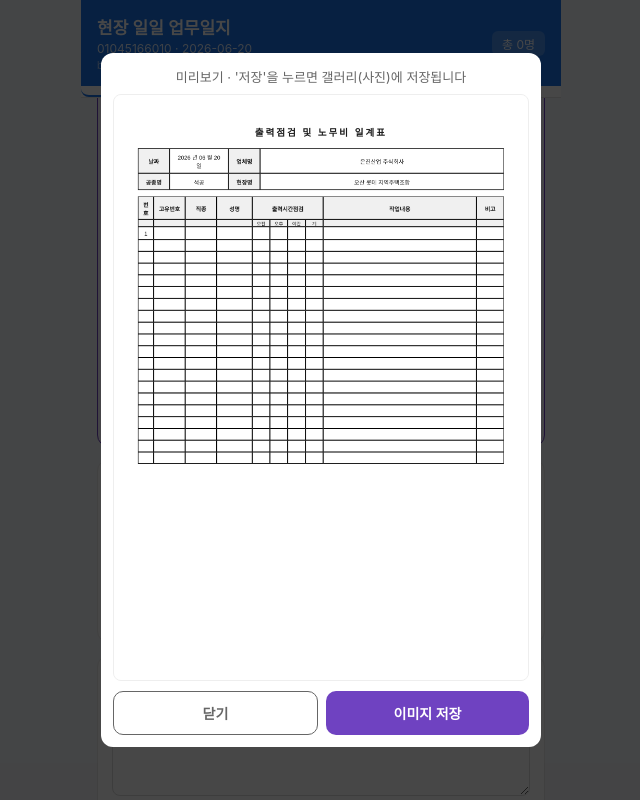
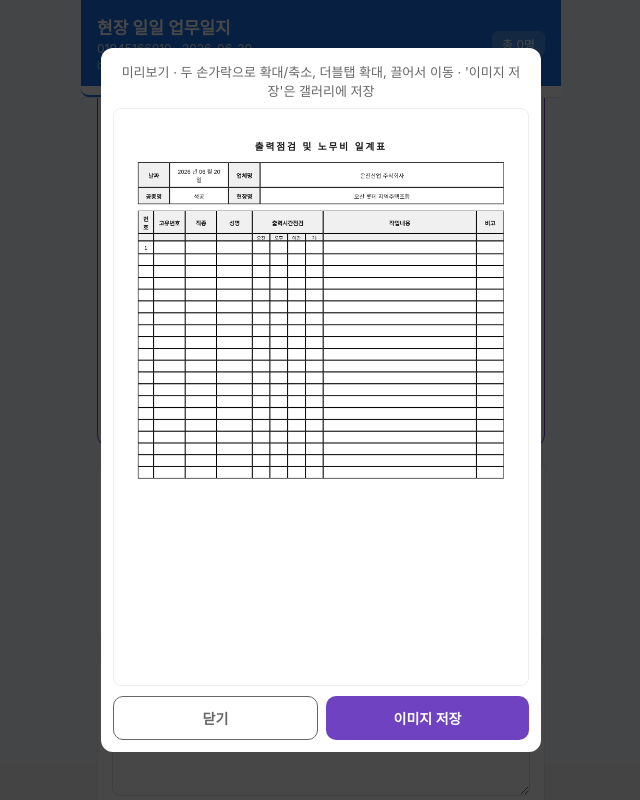
Before and after one commit to lsj30704-glitch/site-diary, a React (Vite) app: page / in a window 1280 px wide. Both pictures are taken after a click on the button "🖼️ 출력명부 사진(이미지)으로 저장". Shown: the part 475-1275 px from the top of the page, without its empty margins (319-959 px from the left). Built offline with nearby package versions, Linux system fonts and the light colour scheme.

Commit message:
Feat: 보관함 이미지 미리보기에 핀치 줌·팬·더블탭 추가(ZoomableImage), 모달/기타 로직 유지

```diff
--- a/src/App.jsx
+++ b/src/App.jsx
@@ -50,6 +50,77 @@ const defaultState = (site="") => ({ date: TODAY(), site, manager: lastManager()
 const fmtDate = d => { const dt = new Date(d); return `${dt.getFullYear()} 년 ${String(dt.getMonth()+1).padStart(2,'0')} 월 ${String(dt.getDate()).padStart(2,'0')} 일`; };
 const defaultRosterRow = () => ({ id: UID(), no:"", job:"", name:"", am:"", pm:"", night:"", work:"", note:"" });
 const rTotal = r => { const n = v => parseFloat(v)||0; const t = n(r.am)+n(r.pm)+n(r.night); return t ? (Number.isInteger(t)?t:t.toFixed(1)) : ""; };
+
+// 미리보기용 핀치 줌/팬/더블탭 이미지 — 모바일 터치 기준 (touch-action:none)
+function ZoomableImage({ src }) {
+  const wrapRef = useRef(null);
+  const imgRef = useRef(null);
+  const st = useRef({ scale:1, tx:0, ty:0, mode:null, startDist:0, startScale:1, midX:0, midY:0, baseTx:0, baseTy:0, lastX:0, lastY:0, tapX:0, tapY:0, tapAt:0, lastTap:0 });
+
+  const apply = () => { const i = imgRef.current; if (i) i.style.transform = `translate(${st.current.tx}px, ${st.current.ty}px) scale(${st.current.scale})`; };
+  const clamp = () => {
+    const w = wrapRef.current, i = imgRef.current; if (!w || !i) return;
+    const cw = w.clientWidth, ch = w.clientHeight, iw = i.offsetWidth * st.current.scale, ih = i.offsetHeight * st.current.scale;
+    let minX, maxX, minY, maxY;
+    if (iw <= cw) { minX = maxX = (cw - iw) / 2; } else { minX = cw - iw; maxX = 0; }
+    if (ih <= ch) { minY = maxY = (ch - ih) / 2; } else { minY = ch - ih; maxY = 0; }
+    st.current.tx = Math.min(maxX, Math.max(minX, st.current.tx));
+    st.current.ty = Math.min(maxY, Math.max(minY, st.current.ty));
+  };
+  const dist = t => Math.hypot(t[0].clientX - t[1].clientX, t[0].clientY - t[1].clientY);
+  const rel = (x, y) => { const r = wrapRef.current.getBoundingClientRect(); return [x - r.left, y - r.top]; };
+  const zoomTo = (ns, fx, fy) => {
+    ns = Math.min(6, Math.max(1, ns));
+    st.current.tx = fx - (fx - st.current.tx) * (ns / st.current.scale);
+    st.current.ty = fy - (fy - st.current.ty) * (ns / st.current.scale);
+    st.current.scale = ns; clamp(); apply();
+  };
+
+  const onStart = e => {
+    const t = e.touches;
+    if (t.length === 2) {
+      st.current.mode = "pinch"; st.current.startDist = dist(t); st.current.startScale = st.current.scale;
+      const [mx, my] = rel((t[0].clientX + t[1].clientX) / 2, (t[0].clientY + t[1].clientY) / 2);
+      st.current.midX = mx; st.current.midY = my; st.current.baseTx = st.current.tx; st.current.baseTy = st.current.ty;
+    } else if (t.length === 1) {
+      st.current.mode = "pan"; st.current.lastX = t[0].clientX; st.current.lastY = t[0].clientY;
+      st.current.tapX = t[0].clientX; st.current.tapY = t[0].clientY; st.current.tapAt = Date.now();
+    }
+  };
+  const onMove = e => {
+    const t = e.touches;
+    if (st.current.mode === "pinch" && t.length === 2) {
+      const ns = Math.min(6, Math.max(1, st.current.startScale * (dist(t) / (st.current.startDist || 1))));
+      const k = ns / st.current.startScale;
+      st.current.tx = st.current.midX - (st.current.midX - st.current.baseTx) * k;
+      st.current.ty = st.current.midY - (st.current.midY - st.current.baseTy) * k;
+      st.current.scale = ns; clamp(); apply();
+    } else if (st.current.mode === "pan" && t.length === 1) {
+      st.current.tx += t[0].clientX - st.current.lastX; st.current.ty += t[0].clientY - st.current.lastY;
+      st.current.lastX = t[0].clientX; st.current.lastY = t[0].clientY; clamp(); apply();
+    }
+  };
+  const onEnd = e => {
+    if (e.touches.length > 0) return;
+    const ct = e.changedTouches[0], now = Date.now();
+    const moved = ct ? Math.hypot(ct.clientX - st.current.tapX, ct.clientY - st.current.tapY) : 99;
+    const wasTap = st.current.mode === "pan" && moved < 10 && now - st.current.tapAt < 300;
+    if (wasTap && now - st.current.lastTap < 300) {
+      if (st.current.scale > 1.05) { st.current.scale = 1; st.current.tx = 0; st.current.ty = 0; clamp(); apply(); }
+      else { const [fx, fy] = rel(ct.clientX, ct.clientY); zoomTo(2.5, fx, fy); }
+      st.current.lastTap = 0;
+    } else if (wasTap) { st.current.lastTap = now; } else { st.current.lastTap = 0; }
+    st.current.mode = null;
+  };
+
+  return (
+    <div ref={wrapRef} onTouchStart={onStart} onTouchMove={onMove} onTouchEnd={onEnd}
+      style={{ overflow:"hidden", flex:1, border:"1px solid #eee", borderRadius:8, background:"#fafafa", touchAction:"none", position:"relative" }}>
+      <img ref={imgRef} src={src} draggable={false} alt="미리보기"
+        style={{ width:"100%", display:"block", transformOrigin:"0 0", willChange:"transform", userSelect:"none", WebkitUserSelect:"none" }} />
+    </div>
+  );
+}
 
 export default function App() {
   // 앱을 열면(작성 시작) 항상 오늘 날짜가 보이도록 — 작성 중이던 다른 내용은 그대로 유지
@@ -596,10 +667,8 @@ export default function App() {
         {preview && (
           <div onClick={() => setPreview(null)} style={{ position:"fixed", inset:0, background:"rgba(0,0,0,.72)", zIndex:200, display:"flex", flexDirection:"column", alignItems:"center", justifyContent:"center", padding:16 }}>
             <div onClick={e => e.stopPropagation()} style={{ background:"#fff", borderRadius:12, padding:12, width:"100%", maxWidth:440, maxHeight:"88vh", display:"flex", flexDirection:"column" }}>
-              <div style={{ fontSize:13, color:"#666", margin:"2px 0 8px", textAlign:"center" }}>미리보기 · '저장'을 누르면 갤러리(사진)에 저장됩니다</div>
-              <div style={{ overflow:"auto", flex:1, border:"1px solid #eee", borderRadius:8, background:"#fafafa" }}>
-                <img src={preview.url} style={{ width:"100%", display:"block" }} alt="미리보기" />
-              </div>
+              <div style={{ fontSize:13, color:"#666", margin:"2px 0 8px", textAlign:"center" }}>미리보기 · 두 손가락으로 확대/축소, 더블탭 확대, 끌어서 이동 · '이미지 저장'은 갤러리에 저장</div>
+              <ZoomableImage key={preview.url} src={preview.url} />
               <div style={{ display:"flex", gap:8, marginTop:10 }}>
                 <button style={c.sb("none","#666")} onClick={() => setPreview(null)}>닫기</button>
                 {preview.allowPdf && <button style={c.sb("none","#ff6d00")} onClick={handlePdfFromPreview}>PDF 저장</button>}
```
